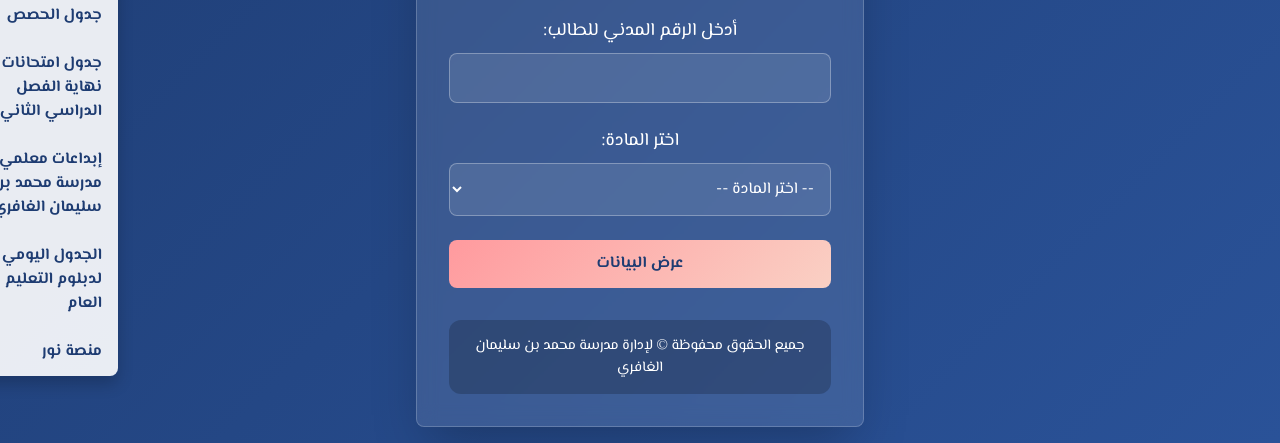
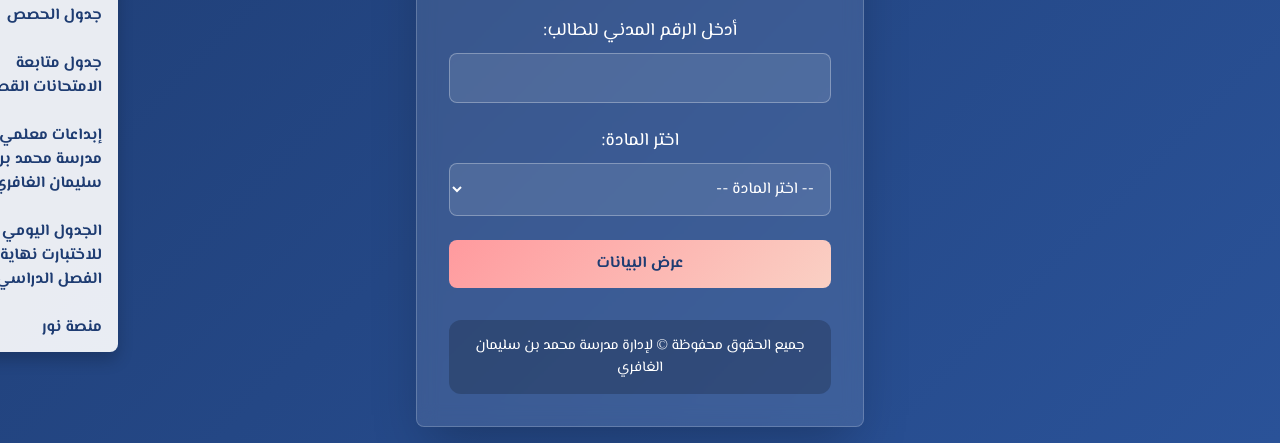
Before and after one commit to mohdschool/platform, a plain HTML site: page index.html in a window 1280 px wide. Both pictures are taken after a click on the button "القائمة ☰". Shown: the part 394-837 px from the top of the page. Drawn offline with nearby package versions, Linux system fonts and the light colour scheme.

Commit message:
Update index.html

```diff
--- a/index.html
+++ b/index.html
@@ -268,9 +268,9 @@
           <button id="certificateButton">منصة الشهادات</button>
           <button id="healthSchoolButton">مدرستنا معززة للصحة</button>
           <button id="timetableButton">جدول الحصص</button>
-          <button id="shortTest1Button">جدول امتحانات نهاية الفصل الدراسي الثاني  </button>
+          <button id="shortTest1Button">جدول متابعة الامتحانات القصيرة </button>
            <button id="ebdaa3">إبداعات معلمي مدرسة محمد بن سليمان الغافري </button>
-           <button id="moh">الجدول اليومي لدبلوم التعليم العام   </button>
+           <button id="moh">الجدول اليومي للاختبارت نهاية الفصل الدراسي</button>
 
           <button id="noorPlatformButton">منصة نور</button>
         </div>
```
